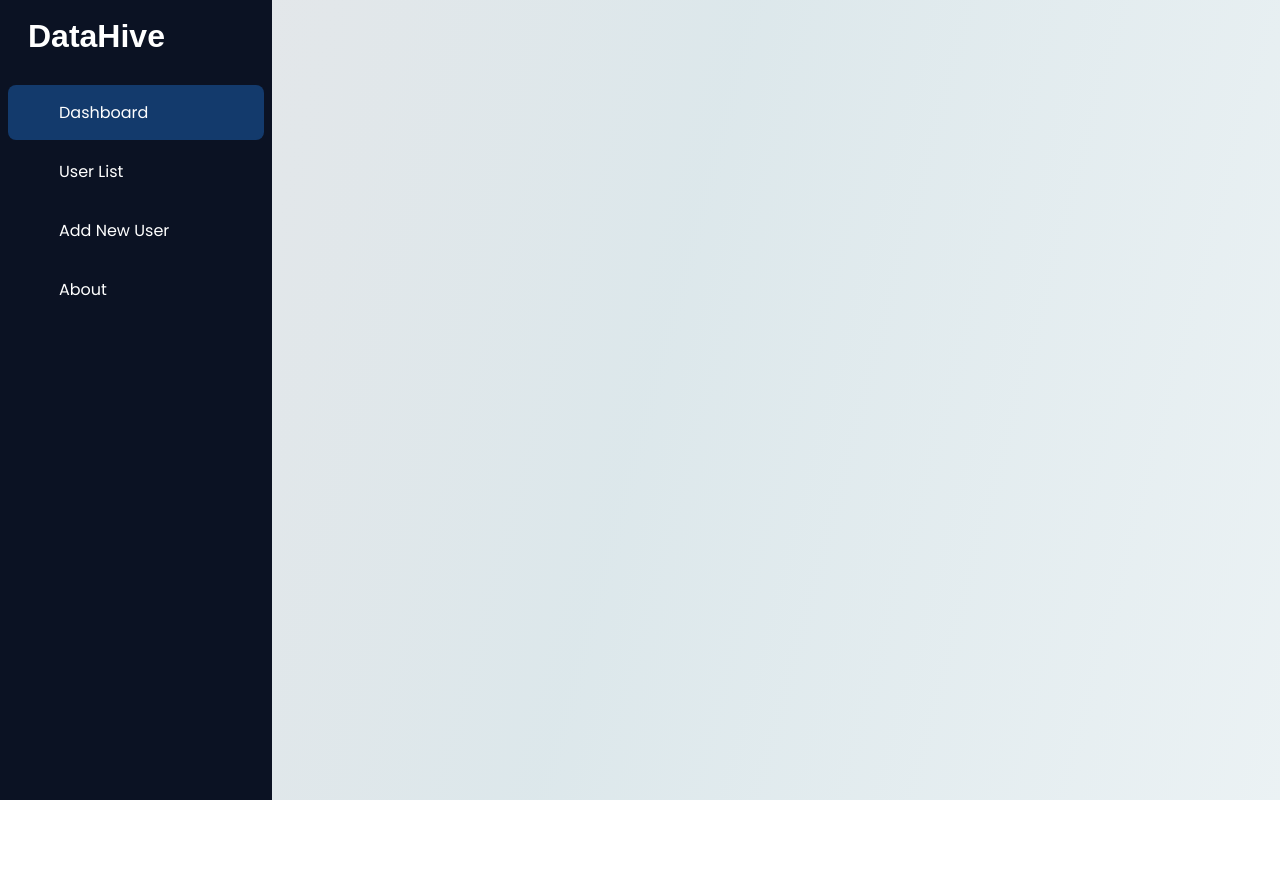
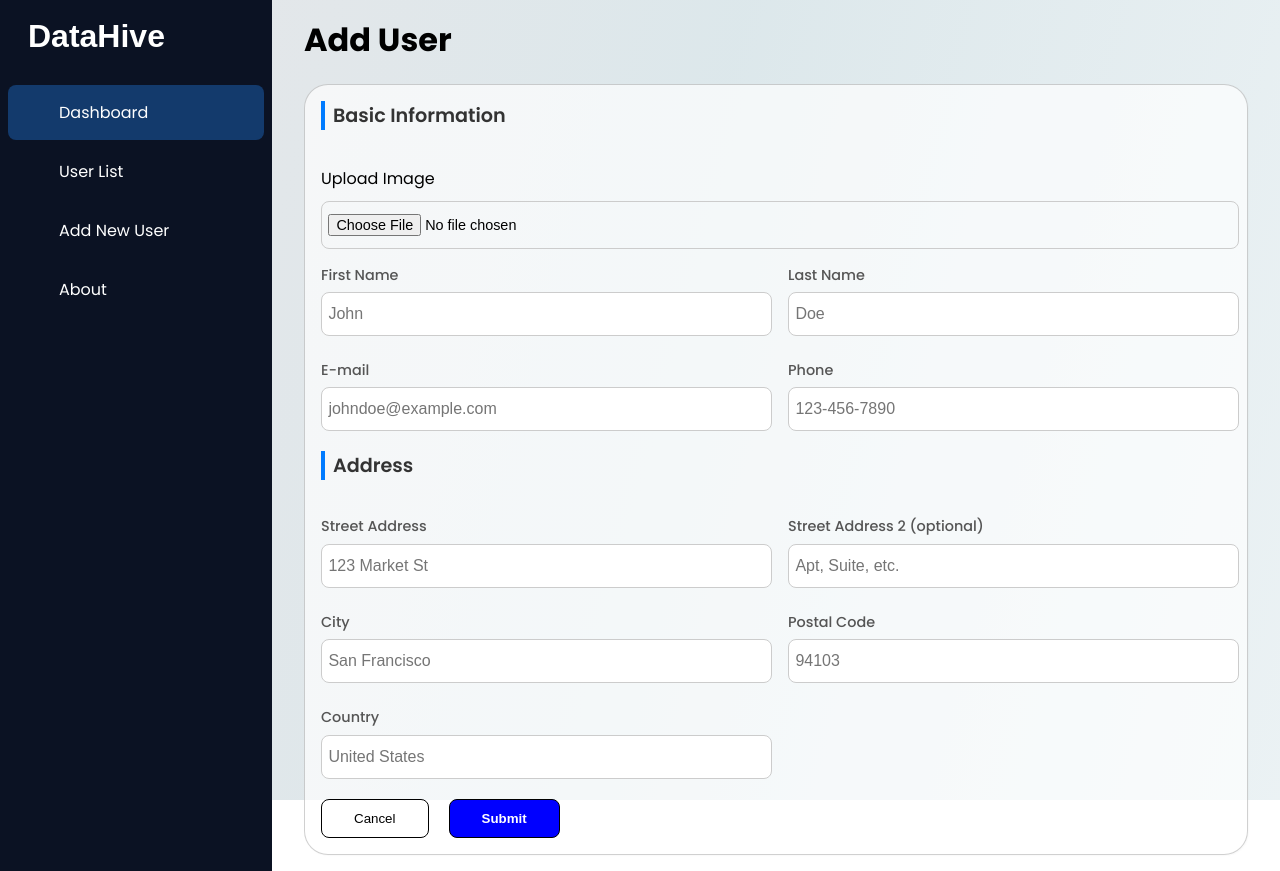
Before and after one commit to Akayxn/SmartUser-Management-System, a React (Vite) app: page /adduser in a window 1280 px wide. Before the commit the page ends 800 px from the top, so only its background shows below. Built offline with nearby package versions, Linux system fonts and the light colour scheme; some icons are missing; a web font is replaced by a local one.

Commit message:
created the userforms still need to use the dummy api to actually make it working

```diff
--- a/src/App.jsx
+++ b/src/App.jsx
@@ -5,6 +5,7 @@ import { BrowserRouter, Routes, Route, Router } from "react-router-dom";
 import MainDash from "./Components/MainDash/MainDash";
 import Sidebar from "./Components/Sidebar";
 import UserList from "./Components/UserList/UserList";
+import AddUser from "./Components/AddUser/AddUser";
 
 function App() {
   return (
@@ -17,6 +18,8 @@ function App() {
 
             <Route path="dashboard" element={<MainDash></MainDash>}></Route>
             <Route path="userlist" element={<UserList></UserList>}></Route>
+            <Route path="adduser" element={<AddUser></AddUser>}></Route>
+
 
             <Route path="about"></Route>
             <Route path="/" element={<MainDash></MainDash>}></Route>
--- /dev/null
+++ b/src/Components/AddUser/AddUser.css
@@ -0,0 +1,12 @@
+.AddUser {
+  display: flex;
+  flex-direction: column;
+  padding: 1rem 2rem;
+  gap: 20px;
+}
+
+.AddUser-Items {
+  display: flex;
+  flex-direction: column;
+  gap: 25px;
+}
--- /dev/null
+++ b/src/Components/AddUser/AddUser.jsx
@@ -0,0 +1,17 @@
+import React from 'react'
+import "./AddUser.css"
+import UserForm from '../UserForm/UserForm'
+
+function AddUser() {
+  return (
+    <div className="AddUser">
+      <h1>Add User</h1>
+      <div className="AddUser-Items">
+          <UserForm></UserForm>
+      </div>
+
+    </div>
+  )
+}
+
+export default AddUser
--- a/src/Components/Searchbar/Searchbar.jsx
+++ b/src/Components/Searchbar/Searchbar.jsx
@@ -4,7 +4,7 @@ import "./Searchbar.css"
 function Searchbar(props) {
   return (
     <div className="Searchbar">
-        <input type="text"
+        <input type="search"
         placeholder='Search users by name, id , ...'
         className='search-input'
         onChange={(e)=>{props.onSearchChange(e.target.value)}}
--- /dev/null
+++ b/src/Components/UserForm/UserForm.css
@@ -0,0 +1,86 @@
+.UserForm {
+  background-color: rgba(255, 255, 255, 0.671);
+  display: flex;
+  flex-direction: column;
+  border-radius: 1.5rem;
+  border: 1px solid hwb(0 0% 100% / 0.185);
+  box-shadow: 1px 1px 1px rgba(196, 196, 196, 0.079);
+  padding: 1rem;
+  gap: 20px;
+}
+
+.section-title {
+  font-size: 1.2rem;
+  font-weight: 600;
+  margin-bottom: 1rem;
+  color: #333;
+  border-left: 4px solid #007bff;
+  padding-left: 0.5rem;
+}
+
+.contact-section,
+.address-information {
+  display: grid;
+  grid-template-columns: 1fr 1fr;
+  gap: 1.5rem;
+}
+
+.form-group {
+  display: flex;
+  flex-direction: column;
+  gap: 0.4rem;
+}
+
+.form-group label {
+  font-size: 0.9rem;
+  color: #555;
+  font-weight: 500;
+}
+
+.form-input {
+  padding: 0.75rem 0rem 0.75rem 0.4rem;
+  border: 1px solid #ccc;
+  border-radius: 0.5rem;
+  font-size: 1rem;
+  transition: border 0.2s ease, box-shadow 0.2s ease;
+  width: 100%;
+}
+
+.form-input:focus {
+  border-color: #007bff;
+  box-shadow: 0 0 6px rgba(0, 123, 255, 0.2);
+  outline: none;
+}
+
+.img-upload {
+  display: flex;
+  flex-direction: column;
+  gap: 0.6rem;
+  margin-bottom: 1rem;
+}
+
+.img-upload input[type="file"] {
+  font-size: 0.9rem;
+}
+
+.Forms-ActionButton {
+  display: flex;
+  gap: 20px;
+}
+
+.Forms-ActionButton button {
+  background-color: white;
+  border: 1px solid black;
+  border-radius: 0.5rem;
+  padding: 0.7rem 2rem;
+}
+
+.SubmitBtn {
+  color: white;
+  font-weight: bold;
+  background: blue !important;
+}
+
+.Forms-ActionButton button:hover {
+  cursor: pointer;
+}
--- /dev/null
+++ b/src/Components/UserForm/UserForm.jsx
@@ -0,0 +1,137 @@
+import React from "react";
+import "./UserForm.css";
+
+function UserForm() {
+  return (
+    <form action="" method="post" className="UserForm">
+      {/* Basic Information */}
+      <h3 className="section-title">Basic Information</h3>
+      <div className="basic-information">
+
+
+        <section className="img-upload">
+          <label htmlFor="imgUpload">Upload Image</label>
+          <input
+            type="file"
+            id="imgUpload"
+            accept="image/*"
+            className="form-input"
+          />
+        </section>
+
+        <section className="contact-section">
+          <div className="form-group">
+            <label htmlFor="firstName">First Name</label>
+            <input
+              type="text"
+              id="firstName"
+              name="firstName"
+              placeholder="John"
+              className="form-input"
+            />
+          </div>
+
+          <div className="form-group">
+            <label htmlFor="lastName">Last Name</label>
+            <input
+              type="text"
+              id="lastName"
+              name="lastName"
+              placeholder="Doe"
+              className="form-input"
+            />
+          </div>
+
+          <div className="form-group">
+            <label htmlFor="email">E-mail</label>
+            <input
+              type="email"
+              id="email"
+              name="email"
+              placeholder="johndoe@example.com"
+              className="form-input"
+            />
+          </div>
+
+          <div className="form-group">
+            <label htmlFor="phone">Phone</label>
+            <input
+              type="tel"
+              id="phone"
+              name="phone"
+              placeholder="123-456-7890"
+              className="form-input"
+            />
+          </div>
+        </section>
+      </div>
+
+      {/* Address Information */}
+        <h3 className="section-title">Address</h3>
+      <div className="address-information">
+
+
+        <div className="form-group">
+          <label htmlFor="street1">Street Address</label>
+          <input
+            type="text"
+            id="street1"
+            name="street1"
+            placeholder="123 Market St"
+            className="form-input"
+          />
+        </div>
+
+        <div className="form-group">
+          <label htmlFor="street2">Street Address 2 (optional)</label>
+          <input
+            type="text"
+            id="street2"
+            name="street2"
+            placeholder="Apt, Suite, etc."
+            className="form-input"
+          />
+        </div>
+
+        <div className="form-group">
+          <label htmlFor="city">City</label>
+          <input
+            type="text"
+            id="city"
+            name="city"
+            placeholder="San Francisco"
+            className="form-input"
+          />
+        </div>
+
+        <div className="form-group">
+          <label htmlFor="postalCode">Postal Code</label>
+          <input
+            type="text"
+            id="postalCode"
+            name="postalCode"
+            placeholder="94103"
+            className="form-input"
+          />
+        </div>
+
+        <div className="form-group">
+          <label htmlFor="country">Country</label>
+          <input
+            type="text"
+            id="country"
+            name="country"
+            placeholder="United States"
+            className="form-input"
+          />
+        </div>
+      </div>
+      <div className="Forms-ActionButton">
+        <button className="CancelBtn">Cancel</button>
+        <button className="SubmitBtn">Submit</button>
+      </div>
+    </form>
+  );
+}
+
+export default UserForm;
```
